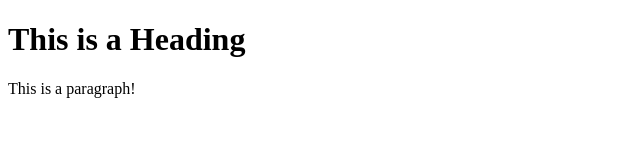
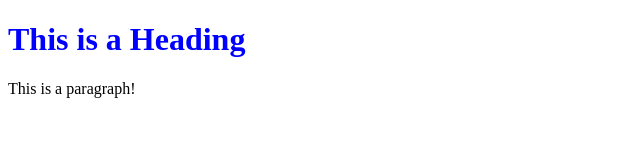
Before and after one commit to SantiRamRai/0main_openSAP_repo, a plain HTML site: page index.html in a window 1280 px wide. Shown: the whole page, without its empty margins (0-640 px from the left). Drawn offline with Linux system fonts and the light colour scheme.

Commit message:
Added blue color to header

```diff
--- a/index.html
+++ b/index.html
@@ -5,7 +5,7 @@
 </head>
 <body>
 
-<h1>This is a Heading</h1>
+<h1 style = "color:Blue">This is a Heading</h1>
 <p>This is a paragraph!</p>
 
 </body>
```
